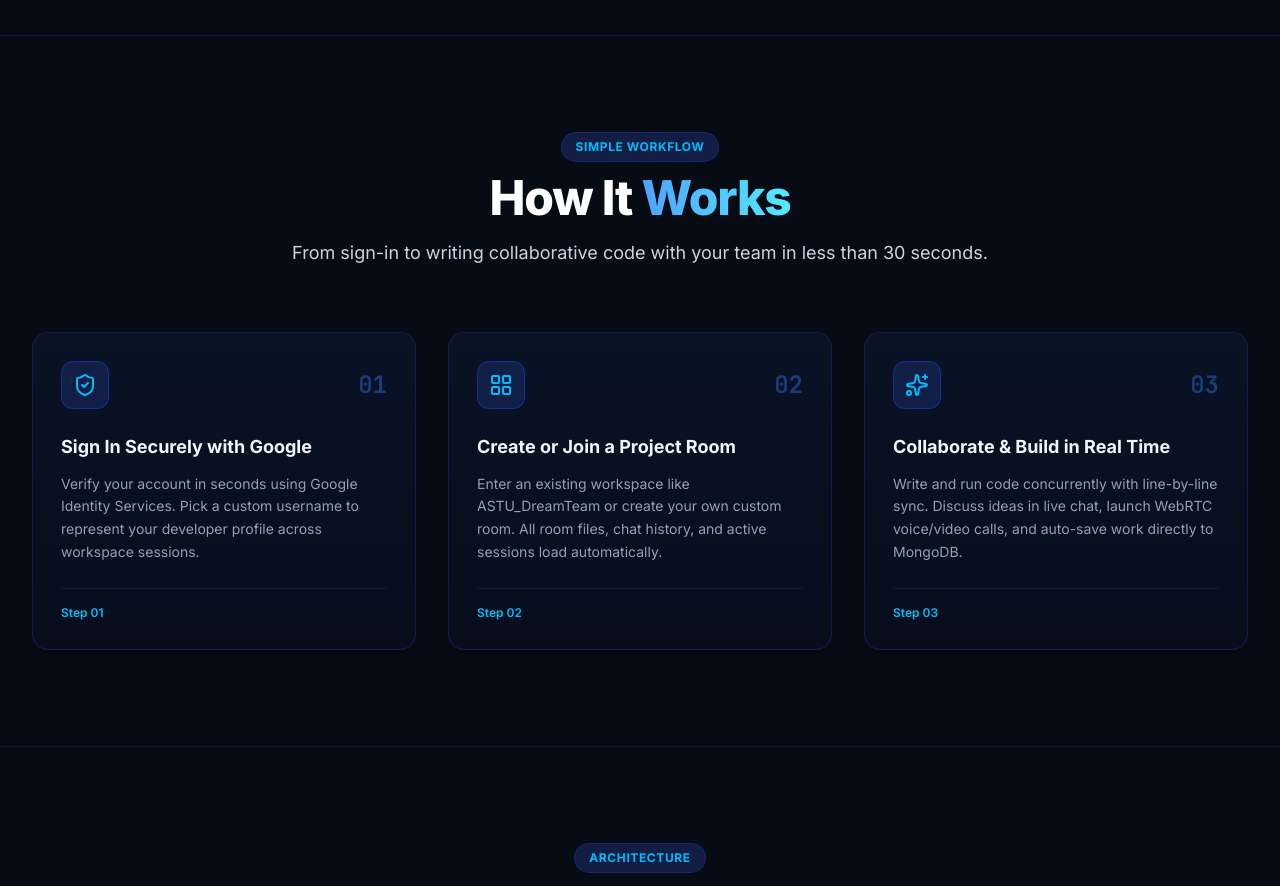
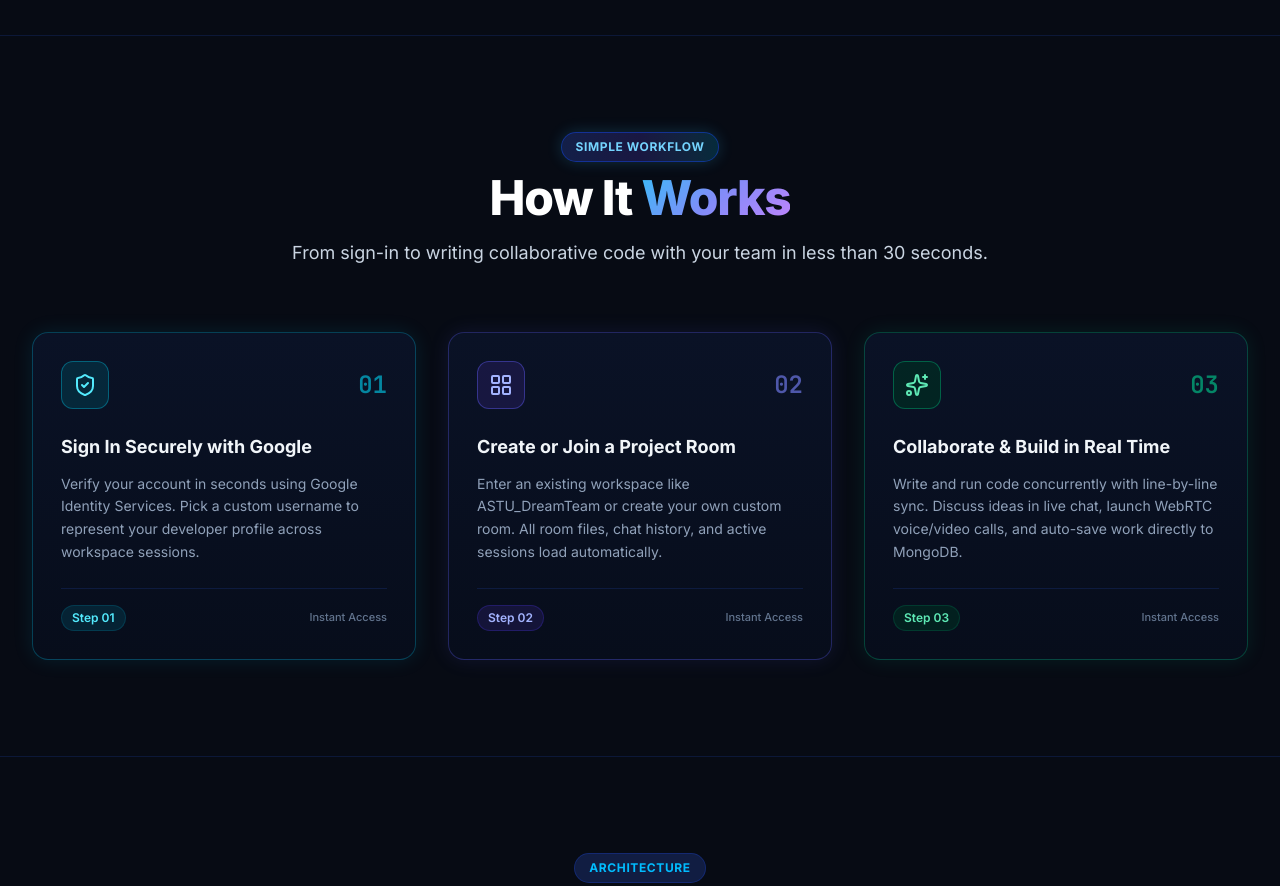
Before and after one commit to petersisay/CodeTogether, a React (Vite) app in the folder client/: page / in a window 1280 px wide. Shown: the part 3440-4326 px from the top of the page. Built offline with nearby package versions, Linux system fonts and the light colour scheme; no server answers.

Commit message:
feat(ui): apply multi-tone combined color gradients across workflow steps in HowItWorksSection

```diff
--- a/client/src/components/HowItWorksSection.jsx
+++ b/client/src/components/HowItWorksSection.jsx
@@ -9,6 +9,11 @@ export default function HowItWorksSection({ onStartCoding }) {
       title: 'Sign In Securely with Google',
       description:
         'Verify your account in seconds using Google Identity Services. Pick a custom username to represent your developer profile across workspace sessions.',
+      accent: 'cyan',
+      cardClass: 'border-cyan-500/30 hover:border-cyan-400/60 shadow-[0_0_20px_rgba(6,182,212,0.12)]',
+      iconClass: 'bg-cyan-950/70 border-cyan-500/40 text-cyan-300',
+      numClass: 'text-cyan-400/60 group-hover:text-cyan-300',
+      badgeClass: 'text-cyan-300 border-cyan-800/40 bg-cyan-950/60',
     },
     {
       number: '02',
@@ -16,6 +21,11 @@ export default function HowItWorksSection({ onStartCoding }) {
       title: 'Create or Join a Project Room',
       description:
         'Enter an existing workspace like ASTU_DreamTeam or create your own custom room. All room files, chat history, and active sessions load automatically.',
+      accent: 'indigo',
+      cardClass: 'border-indigo-500/30 hover:border-indigo-400/60 shadow-[0_0_20px_rgba(99,102,241,0.12)]',
+      iconClass: 'bg-indigo-950/70 border-indigo-500/40 text-indigo-300',
+      numClass: 'text-indigo-400/60 group-hover:text-indigo-300',
+      badgeClass: 'text-indigo-300 border-indigo-800/40 bg-indigo-950/60',
     },
     {
       number: '03',
@@ -23,6 +33,11 @@ export default function HowItWorksSection({ onStartCoding }) {
       title: 'Collaborate & Build in Real Time',
       description:
         'Write and run code concurrently with line-by-line sync. Discuss ideas in live chat, launch WebRTC voice/video calls, and auto-save work directly to MongoDB.',
+      accent: 'emerald',
+      cardClass: 'border-emerald-500/30 hover:border-emerald-400/60 shadow-[0_0_20px_rgba(16,185,129,0.12)]',
+      iconClass: 'bg-emerald-950/70 border-emerald-500/40 text-emerald-300',
+      numClass: 'text-emerald-400/60 group-hover:text-emerald-300',
+      badgeClass: 'text-emerald-300 border-emerald-800/40 bg-emerald-950/60',
     },
   ];
 
@@ -30,12 +45,12 @@ export default function HowItWorksSection({ onStartCoding }) {
     <section id="how-it-works" className="w-full max-w-7xl mx-auto px-4 sm:px-6 lg:px-8 py-16 sm:py-24 text-left border-t border-blue-900/30">
       {/* Section Header */}
       <div className="text-center max-w-3xl mx-auto mb-14 sm:mb-16">
-        <span className="text-xs font-bold text-sky-400 tracking-wider uppercase bg-blue-950/70 border border-blue-800/40 px-3.5 py-1.5 rounded-full inline-block mb-3">
+        <span className="text-xs font-bold text-sky-300 tracking-wider uppercase bg-gradient-to-r from-blue-950/80 via-indigo-950/80 to-cyan-950/80 border border-blue-700/50 px-3.5 py-1.5 rounded-full inline-block mb-3 shadow-[0_0_15px_rgba(56,189,248,0.2)]">
           Simple Workflow
         </span>
         <h2 className="text-3xl sm:text-5xl font-extrabold text-white tracking-tight">
           How It{' '}
-          <span className="text-transparent bg-clip-text bg-gradient-to-r from-blue-400 to-cyan-300">
+          <span className="gradient-text-combined">
             Works
           </span>
         </h2>
@@ -51,14 +66,14 @@ export default function HowItWorksSection({ onStartCoding }) {
           return (
             <div
               key={index}
-              className="relative p-7 rounded-2xl bg-gradient-to-b from-[#0A1226] to-[#070D1B] border border-blue-900/40 hover:border-blue-500/50 shadow-xl transition-all group flex flex-col justify-between"
+              className={`relative p-7 rounded-2xl bg-gradient-to-b from-[#0A1226] to-[#070D1B] border transition-all duration-300 group flex flex-col justify-between hover:-translate-y-1 ${step.cardClass}`}
             >
               <div>
                 <div className="flex items-center justify-between mb-6">
-                  <div className="w-12 h-12 rounded-xl bg-blue-950/70 border border-blue-700/50 flex items-center justify-center text-sky-400 group-hover:scale-105 group-hover:text-cyan-300 transition-all">
+                  <div className={`w-12 h-12 rounded-xl border flex items-center justify-center group-hover:scale-105 transition-all ${step.iconClass}`}>
                     <Icon className="w-6 h-6" />
                   </div>
-                  <span className="font-code text-2xl font-extrabold text-blue-500/40 group-hover:text-sky-400/80 transition-colors">
+                  <span className={`font-code text-2xl font-extrabold transition-colors ${step.numClass}`}>
                     {step.number}
                   </span>
                 </div>
@@ -71,8 +86,13 @@ export default function HowItWorksSection({ onStartCoding }) {
                 </p>
               </div>
 
-              <div className="mt-6 pt-4 border-t border-blue-900/30 flex items-center text-xs font-semibold text-sky-400">
-                <span>Step {step.number}</span>
+              <div className="mt-6 pt-4 border-t border-blue-900/30 flex items-center justify-between">
+                <span className={`text-xs font-semibold px-2.5 py-1 rounded-full border ${step.badgeClass}`}>
+                  Step {step.number}
+                </span>
+                <span className="text-[11px] text-slate-500 font-medium group-hover:text-slate-300 transition-colors">
+                  Instant Access
+                </span>
               </div>
             </div>
           );
```
